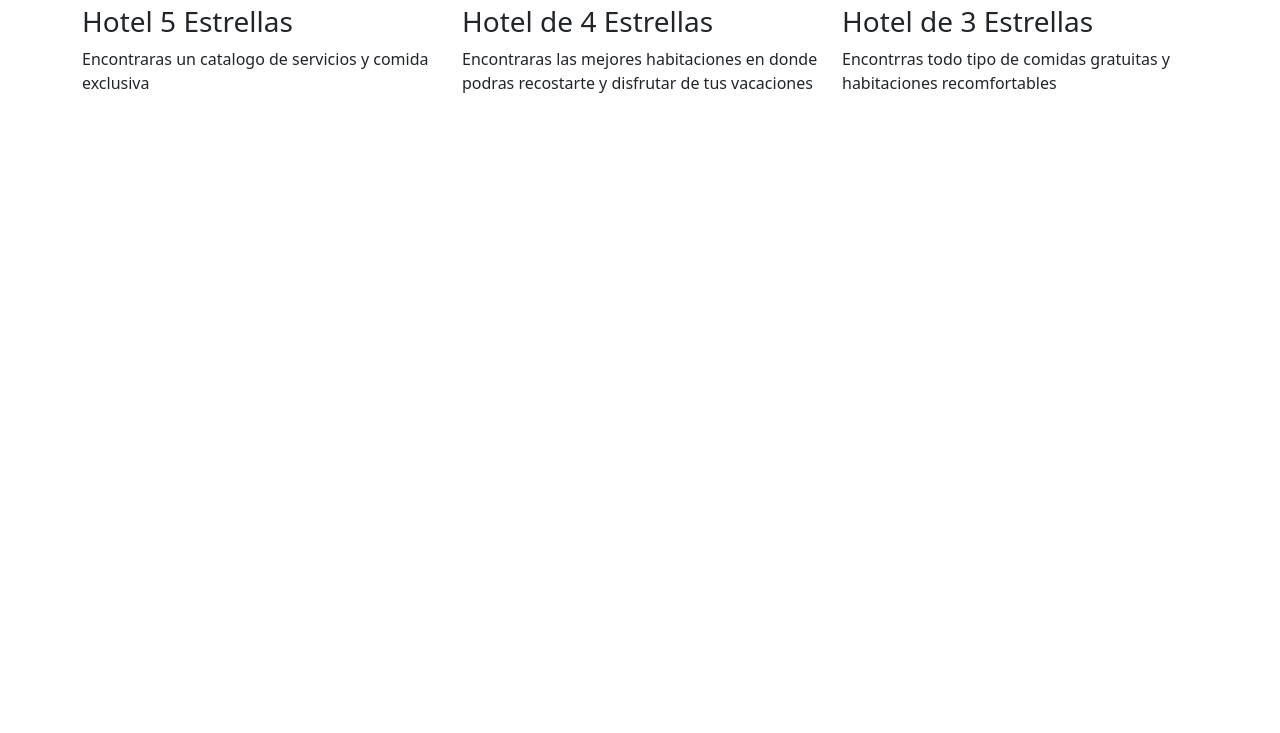
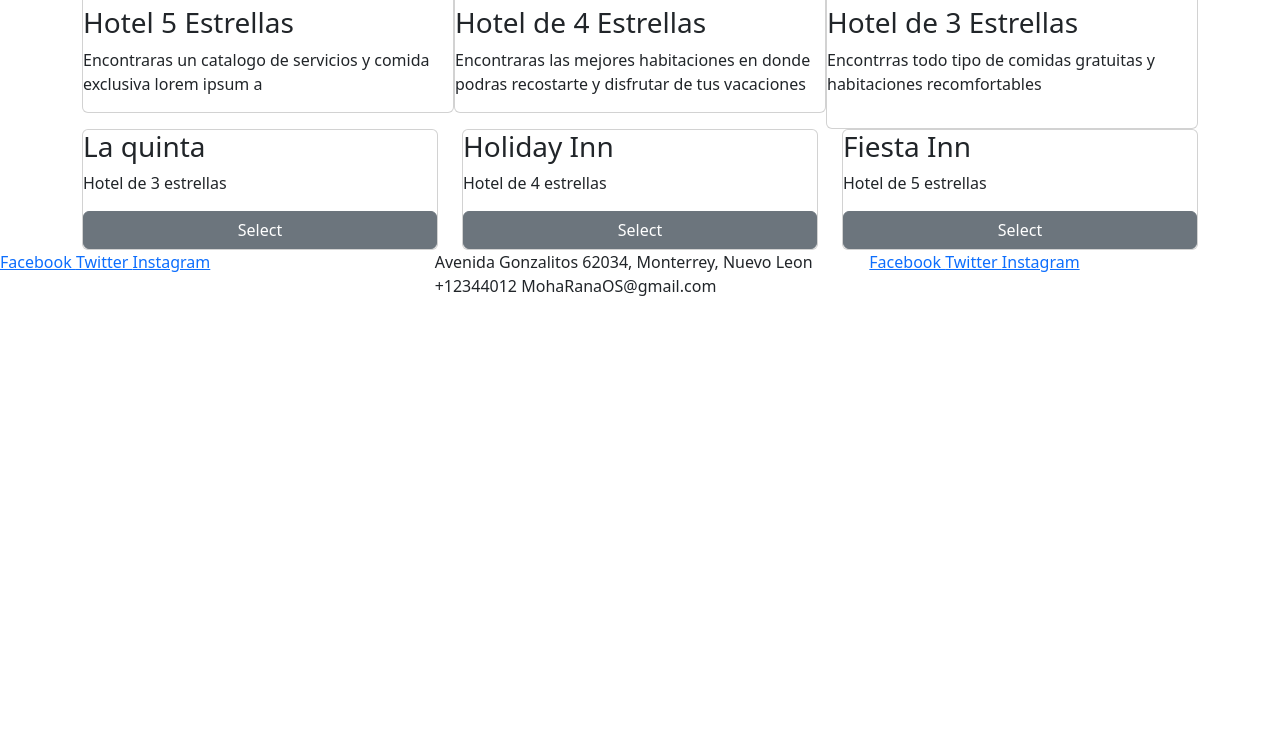
Before and after one commit to MohRaNa/guia-hoteles, a website: page index.html in a window 1280 px wide. Shown: the part 67-800 px from the top of the page. Drawn offline with nearby package versions, Linux system fonts and the light colour scheme.

Commit message:
Added styles file

```diff
--- a/index.html
+++ b/index.html
@@ -4,34 +4,90 @@
     <meta charset="utf-8">
     <meta name="viewport" content="width=device-width, initial-scale=1">
     <title>Hoteles</title>
-    <link href="./node_modules/bootstrap/dist/css/bootstrap.min.css" rel="stylesheet" integrity="sha384-GLhlTQ8iRABdZLl6O3oVMWSktQOp6b7In1Zl3/Jr59b6EGGoI1aFkw7cmDA6j6gD" crossorigin="anonymous">
+    <link href="./node_modules/bootstrap/dist/css/bootstrap.min.css" rel="stylesheet" >
+    <link href="./styles.css" rel="stylesheet">
   </head>
   <body>
-    <div class="container">
+    <div class="container-fluid">
         <h1 class="text-bg-primary">Hoteles</h1>
     </div>
   <div class="container">
-    <div class="row">
+    <div class="d-flex flex-wrap">
 
-        <div class="col-md">
+        <div class="col-sm-4">
+          <div class="card">
           <p>
-            <h3> Hotel 5 Estrellas</h3>
-            <p1> Encontraras un catalogo de servicios y comida exclusiva</p1>
+            <h3 class="card-title"> Hotel 5 Estrellas</h3>
+            <p1> Encontraras un catalogo de servicios y comida exclusiva
+              lorem ipsum
+              a
+            </p1>
           </p>
           </div>
-        <div class="col-md">
+        </div>
+        <div class="col-sm-4">
+          <div class="card">
           <p>
-            <h3>Hotel de 4 Estrellas</h3>
+            <h3 class="card-title" >Hotel de 4 Estrellas</h3>
             <p1> Encontraras las mejores habitaciones en donde podras recostarte y disfrutar de tus vacaciones</p>
-        </p>
+         </p>
+          </div>
             </div>
-        <div class="col-md">
+        <div class="col-sm-4">
+          <div class="card">
           <p>
-          <h3> Hotel de 3 Estrellas</h3>
+          <h3 class="card-title"> Hotel de 3 Estrellas</h3>
           <p> Encontrras todo tipo de comidas gratuitas y habitaciones recomfortables</p>
           </p>
+          </div>
         </div>
     </div>
   </div>
+  <div class="container">
+    <div class="row">
+      <div class="col-md">
+        <div class="card">
+          <h3 class="card-title"> La quinta </h4>
+          <p> Hotel de 3 estrellas</p>
+          <button type="button" class="btn btn-secondary">Select</button>
+        </div>
+      </div>
+      <div class="col-md">
+        <div class="card">
+          <h3 class="card-title"> Holiday Inn </h4>
+          <p> Hotel de 4 estrellas</p>
+          <button type="button" class="btn btn-secondary">Select</button>
+        </div>
+      </div>
+      <div class="col-md">
+        <div class="card">
+          <h3 class="card-title"> Fiesta Inn </h4>
+          <p> Hotel de 5 estrellas</p>
+          <button type="button" class="btn btn-secondary">Select</button>
+        </div>
+      </div>
+    </div>
+  </div>
+  <footer>
+    <div class="row">
+    <div class="col-sm-4">
+      <a href="http://www.facebook.com"> Facebook </a>
+      <a href="http://www.Twitter.com"> Twitter </a>
+      <a href="http://www.Instagram.com"> Instagram </a>
+    </div>
+     <div class="col-sm-4">
+      <address>
+        Avenida Gonzalitos 62034, Monterrey, Nuevo Leon
+        +12344012
+        MohaRanaOS@gmail.com
+      </address>
+    </div>
+    <div class="col-sm-4">
+      <a href="http://www.facebook.com"> Facebook </a>
+      <a href="http://www.Twitter.com"> Twitter </a>
+      <a href="http://www.Instagram.com"> Instagram </a>
+    </div>
+    </div>
+  </footer>
   </body>
 </html>
--- /dev/null
+++ b/styles.css
@@ -0,0 +1,6 @@
+
+.footer {
+    padding: 10px 10px 0 10px;
+    background-color: yellow;
+    margin-bottom: 0px;
+}
```
